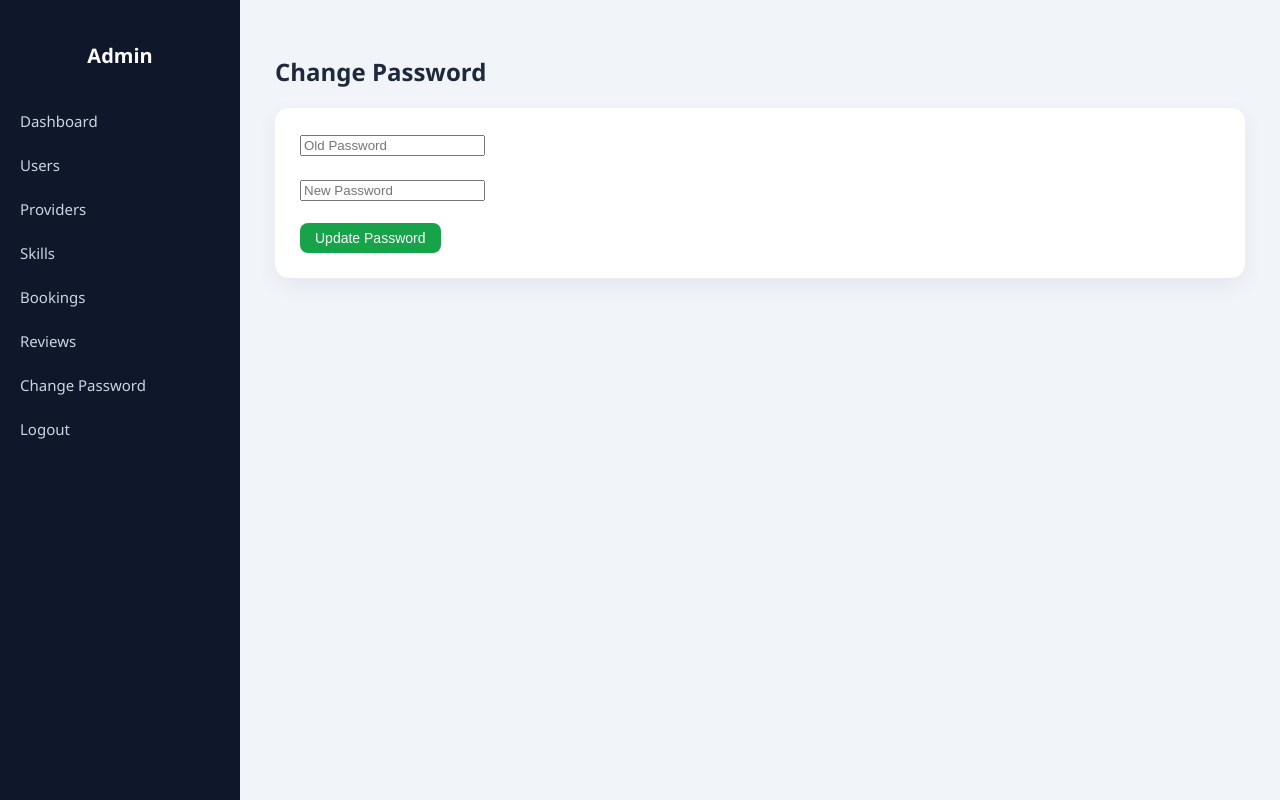
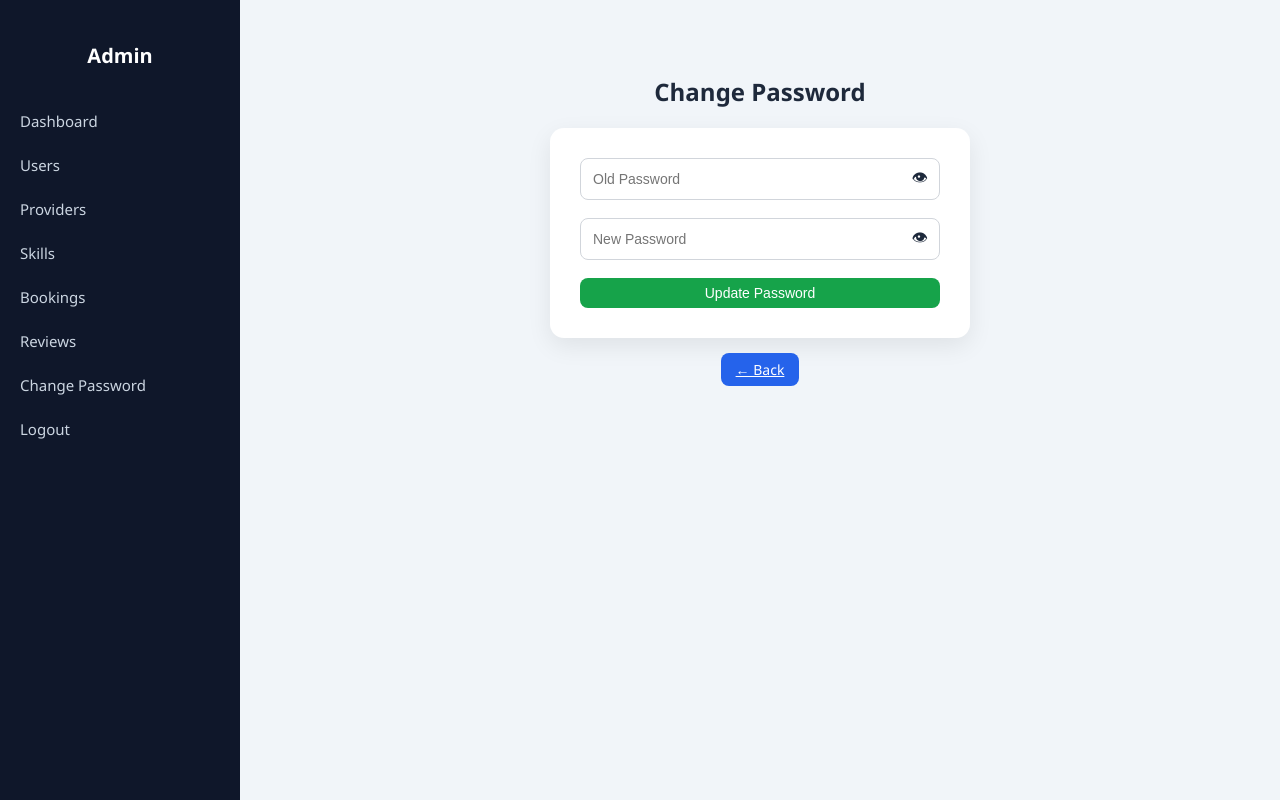
Before and after one commit to Sachin-Kumar00121/Project-Skill-Exchange, a Flask app: page /admin-change-password in a window 1280 px wide. Run offline with Flask 3, Linux system fonts and the light colour scheme; the visitor is signed in with stand-in values (Sample User, id 1); parts of the project's set-up code (start-up, migrations or seed data) failed here and were passed over.

Commit message:
Admin Pannel Some Changes

```diff
--- a/app.py
+++ b/app.py
@@ -162,7 +162,6 @@ def admin_toggle_user(user_id):
     return redirect(request.referrer)
 
 
-
 #Admin Delete User Route
 @app.route("/admin-delete-user/<int:user_id>")
 def admin_delete_user(user_id):
@@ -281,9 +280,12 @@ def admin_skills():
         values.append(f"%{provider}%")
 
     if price:
-        query += " AND s.base_price <= %s"
-        values.append(price)
-
+      try:
+        search_price = float(price)
+        query += " AND s.price = %s"
+        values.append(search_price)
+      except ValueError:
+        pass
     cursor.execute(query, tuple(values))
     skills = cursor.fetchall()
 
@@ -294,17 +296,44 @@ def admin_skills():
 @app.route("/admin-reviews")
 def admin_reviews():
 
-    if not admin_required():
-        return redirect("/login")
+    user = request.args.get("user")
+    skill = request.args.get("skill")
+    provider = request.args.get("provider")
+    rating = request.args.get("rating")
+    comment = request.args.get("comment")
 
-    cursor.execute("""
-        SELECT f.*, u.name as user_name, s.skill_name
-        FROM feedback f
-        JOIN users u ON f.user_id=u.user_id
-        JOIN skills s ON f.skill_id=s.skill_id
-        ORDER BY f.created_at DESC
-    """)
+    query = """
+    SELECT r.*, u.name as user_name, s.skill_name, p.name as provider_name
+    FROM feedback r
+    JOIN users u ON r.user_id = u.user_id
+    JOIN skills s ON r.skill_id = s.skill_id
+    JOIN users p ON s.provider_id = p.user_id
+    WHERE 1=1
+    """
 
+    values = []
+
+    if user:
+        query += " AND u.name LIKE %s"
+        values.append(f"%{user}%")
+
+    if skill:
+        query += " AND s.skill_name LIKE %s"
+        values.append(f"%{skill}%")
+
+    if provider:
+        query += " AND p.name LIKE %s"
+        values.append(f"%{provider}%")
+
+    if rating:
+        query += " AND r.rating = %s"
+        values.append(rating)
+
+    if comment:
+        query += " AND r.comment LIKE %s"
+        values.append(f"%{comment}%")
+
+    cursor.execute(query, tuple(values))
     reviews = cursor.fetchall()
 
     return render_template("admin/admin_reviews.html", reviews=reviews)
--- a/templates/admin/admin_base.html
+++ b/templates/admin/admin_base.html
@@ -70,8 +70,69 @@ body {
 }
 
 /* ===============================
-   CARD
+   CHANGE PASSWORD PAGE
 ================================= */
+
+.password-wrapper {
+    text-align: center;
+    margin-top: 40px;
+}
+
+.page-title {
+    margin-bottom: 20px;
+    font-size: 24px;
+    font-weight: 600;
+}
+
+.password-card {
+    max-width: 420px;
+    margin: 0 auto;
+    background: white;
+    padding: 30px;
+    border-radius: 14px;
+    box-shadow: 0 8px 25px rgba(0,0,0,0.08);
+    box-sizing: border-box;
+}
+
+/* Input wrapper */
+.password-field {
+    position: relative;
+    margin-bottom: 18px;
+}
+
+.password-field input {
+    width: 100%;
+    height: 42px;
+    padding: 0 42px 0 12px;
+    border-radius: 8px;
+    border: 1px solid #d1d5db;
+    font-size: 14px;
+     box-sizing: border-box;
+}
+
+.password-field span {
+    position: absolute;
+    right: 12px;
+    top: 50%;
+    transform: translateY(-50%);
+    cursor: pointer;
+}
+
+/* Full width button */
+.btn-full {
+    width: 100%;
+}
+
+/* Success / Error */
+.success-msg {
+    color: #16a34a;
+    margin-bottom: 15px;
+}
+
+.error-msg {
+    color: #ef4444;
+    margin-bottom: 15px;
+}
 
 .card {
     background: white;
--- a/templates/admin/admin_change_password.html
+++ b/templates/admin/admin_change_password.html
@@ -1,26 +1,59 @@
 {% extends "admin/admin_base.html" %}
 {% block content %}
 
-<h2>Change Password</h2>
+<div class="password-wrapper">
 
-{% if message %}
-<p style="color:green">{{ message }}</p>
-{% endif %}
+    <h2 class="page-title">Change Password</h2>
 
-{% if error %}
-<p style="color:red">{{ error }}</p>
-{% endif %}
+    {% if message %}
+        <p class="success-msg">{{ message }}</p>
+    {% endif %}
 
-<div class="card">
-<form method="POST">
-    <input type="password" name="old_password" placeholder="Old Password" required><br><br>
-    <input type="password" name="new_password" placeholder="New Password" required><br><br>
-    <button class="btn btn-success">Update Password</button>
-</form>
+    {% if error %}
+        <p class="error-msg">{{ error }}</p>
+    {% endif %}
+
+    <div class="password-card">
+
+        <form method="POST">
+
+            <div class="password-field">
+                <input type="password" id="old_password"
+                       name="old_password"
+                       placeholder="Old Password"
+                       required>
+                <span onclick="togglePassword('old_password')">👁</span>
+            </div>
+
+            <div class="password-field">
+                <input type="password" id="new_password"
+                       name="new_password"
+                       placeholder="New Password"
+                       required>
+                <span onclick="togglePassword('new_password')">👁</span>
+            </div>
+
+            <button type="submit" class="btn btn-success btn-full">
+                Update Password
+            </button>
+
+        </form>
+
+    </div>
+
+    <div style="margin-top:20px;">
+        <a href="javascript:history.back()" class="btn btn-primary">
+            ← Back
+        </a>
+    </div>
+
 </div>
 
+<script>
+function togglePassword(id) {
+    var field = document.getElementById(id);
+    field.type = field.type === "password" ? "text" : "password";
+}
+</script>
+
 {% endblock %}
-
-<div style="margin-bottom:15px;">
-    <a href="javascript:history.back()" class="btn btn-primary">← Back</a>
-</div>
--- a/templates/admin/admin_login.html
+++ b/templates/admin/admin_login.html
@@ -60,7 +60,9 @@ button{
     {% endif %}
 
     <form method="POST">
-        <input type="email" name="email" placeholder="Admin Email" required>
+        <div class="password-box">
+            <input type="email" name="email" placeholder="Admin Email" required>
+        </div>
 
         <div class="password-box">
             <input type="password" name="password" id="password" placeholder="Password" required>
--- a/templates/admin/admin_providers.html
+++ b/templates/admin/admin_providers.html
@@ -7,8 +7,9 @@
 
 <div class="filter-bar">
     <form method="GET">
-        <input type="text" name="search" placeholder="Search provider...">
+        <input type="text" name="search" placeholder="Search provider..." value="{{ request.args.get('search','') }}">
         <button type="submit">Search</button>
+        <a href="{{ request.path }}" class="btn btn-danger">Clear All</a>
     </form>
 </div>
 
@@ -73,7 +74,7 @@
     </table>
 </div>
 
-<div style="margin-bottom:15px;">
+<div style="margin-top:20px;">
     <a href="javascript:history.back()" class="btn btn-primary">← Back</a>
 </div>
 
--- a/templates/admin/admin_users.html
+++ b/templates/admin/admin_users.html
@@ -5,11 +5,11 @@
 
 <div class="filter-bar">
 <form method="GET">
-    <input type="text" name="search" placeholder="Search user...">
+    <input type="text" name="search" placeholder="Search user..."  value="{{ request.args.get('search','') }}">
     <button type="submit">Search</button>
+    <a href="{{ request.path }}" class="btn btn-danger">Clear All</a>
 </form>
 </div>
-
 
 <div class="card">
 
@@ -63,7 +63,7 @@
 </table>
 </div>
 
-<div style="margin-bottom:15px;">
+<div style="margin-top:20px;">
     <a href="javascript:history.back()" class="btn btn-primary">← Back</a>
 </div>
 
```
Also changed, not shown: templates/admin/admin_bookings.html (+6 -5 lines), templates/admin/admin_reviews.html (+25 -1 lines), templates/admin/admin_skills.html (+7 -7 lines), static/css/style.css (line endings or trailing spaces), static/uploads/healthcare.jpg (deleted).
